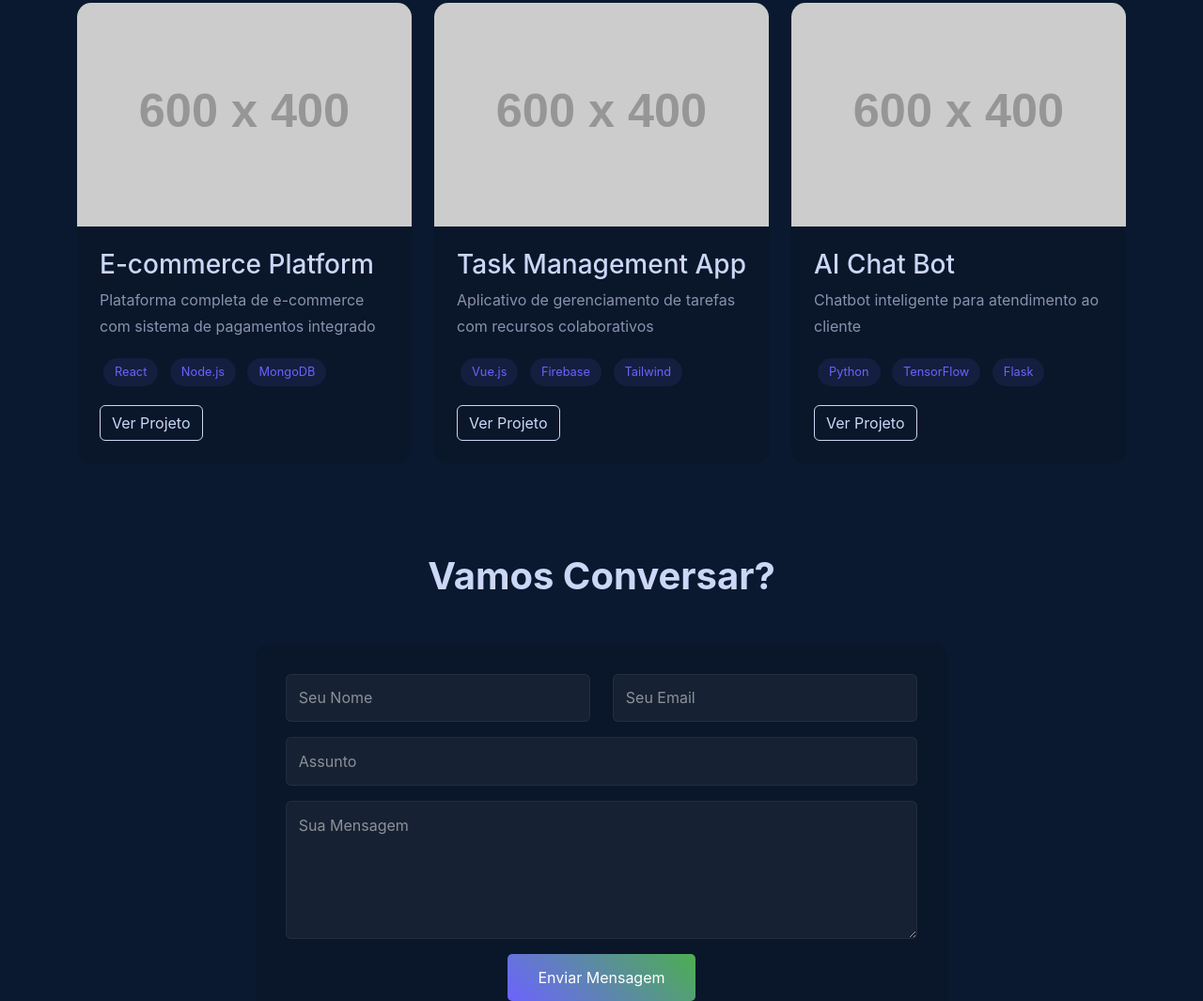
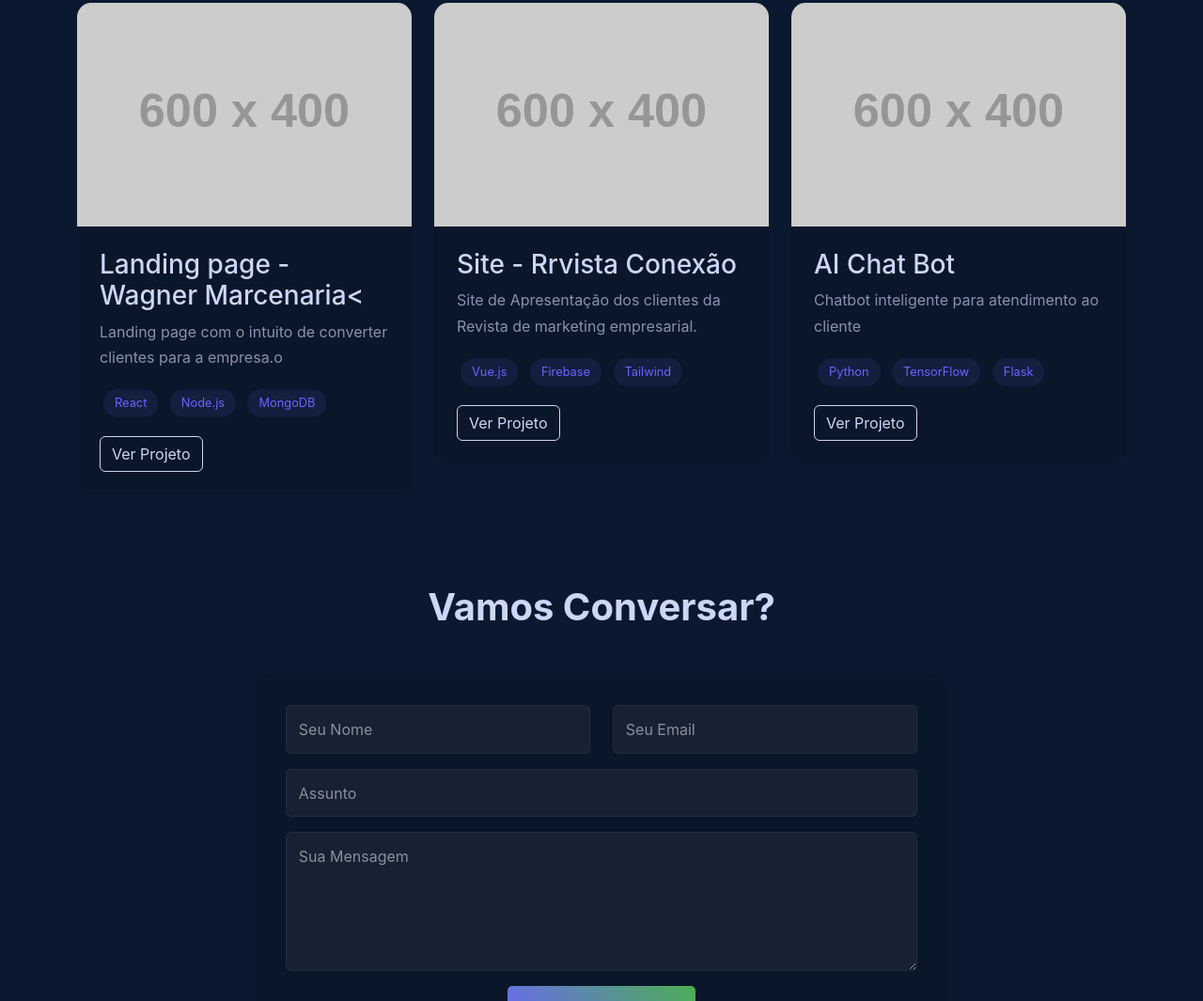
Before and after one commit to DanielSR1/portifolio-DanielSR, a plain HTML site: page index.html in a window 1280 px wide. Shown: the part 1257-2322 px from the top of the page at 94% size. Drawn offline with nearby package versions, Linux system fonts and the light colour scheme; placeholder pictures from the web are drawn by us.

Commit message:
Update index.html

```diff
--- a/index.html
+++ b/index.html
@@ -98,8 +98,8 @@
                             <img src="https://via.placeholder.com/600x400" alt="Project 1" class="img-fluid">
                         </div>
                         <div class="project-content">
-                            <h3>E-commerce Platform</h3>
-                            <p>Plataforma completa de e-commerce com sistema de pagamentos integrado</p>
+                            <h3>Landing page - Wagner Marcenaria<</h3>
+                            <p>Landing page com o intuito de converter clientes para a empresa.o</p>
                             <div class="project-tags">
                                 <span>React</span>
                                 <span>Node.js</span>
@@ -115,8 +115,8 @@
                             <img src="https://via.placeholder.com/600x400" alt="Project 2" class="img-fluid">
                         </div>
                         <div class="project-content">
-                            <h3>Task Management App</h3>
-                            <p>Aplicativo de gerenciamento de tarefas com recursos colaborativos</p>
+                            <h3>Site -  Rrvista Conexão</h3>
+                            <p>Site de Apresentação dos clientes da Revista de marketing empresarial.</p>
                             <div class="project-tags">
                                 <span>Vue.js</span>
                                 <span>Firebase</span>
```
